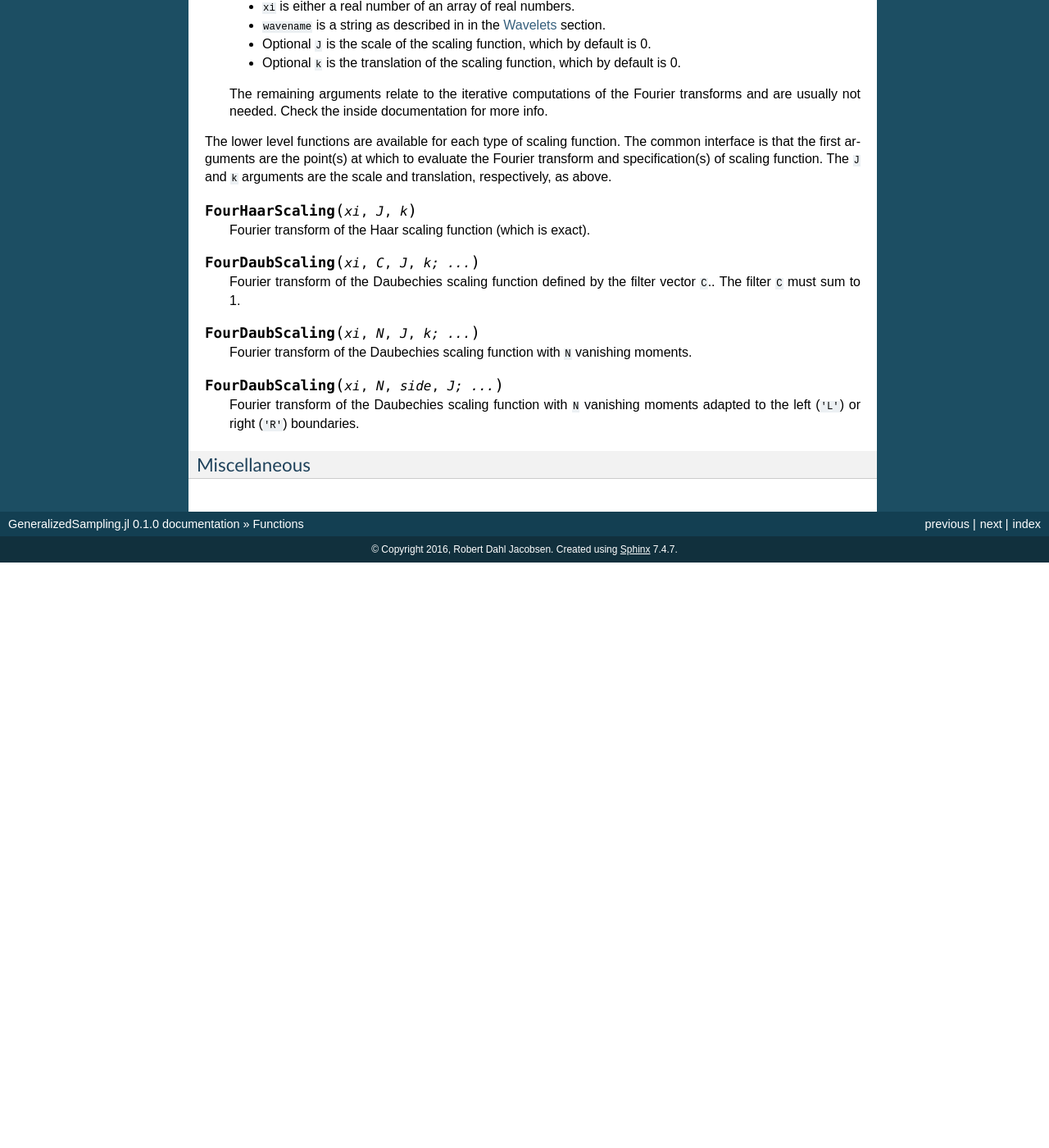
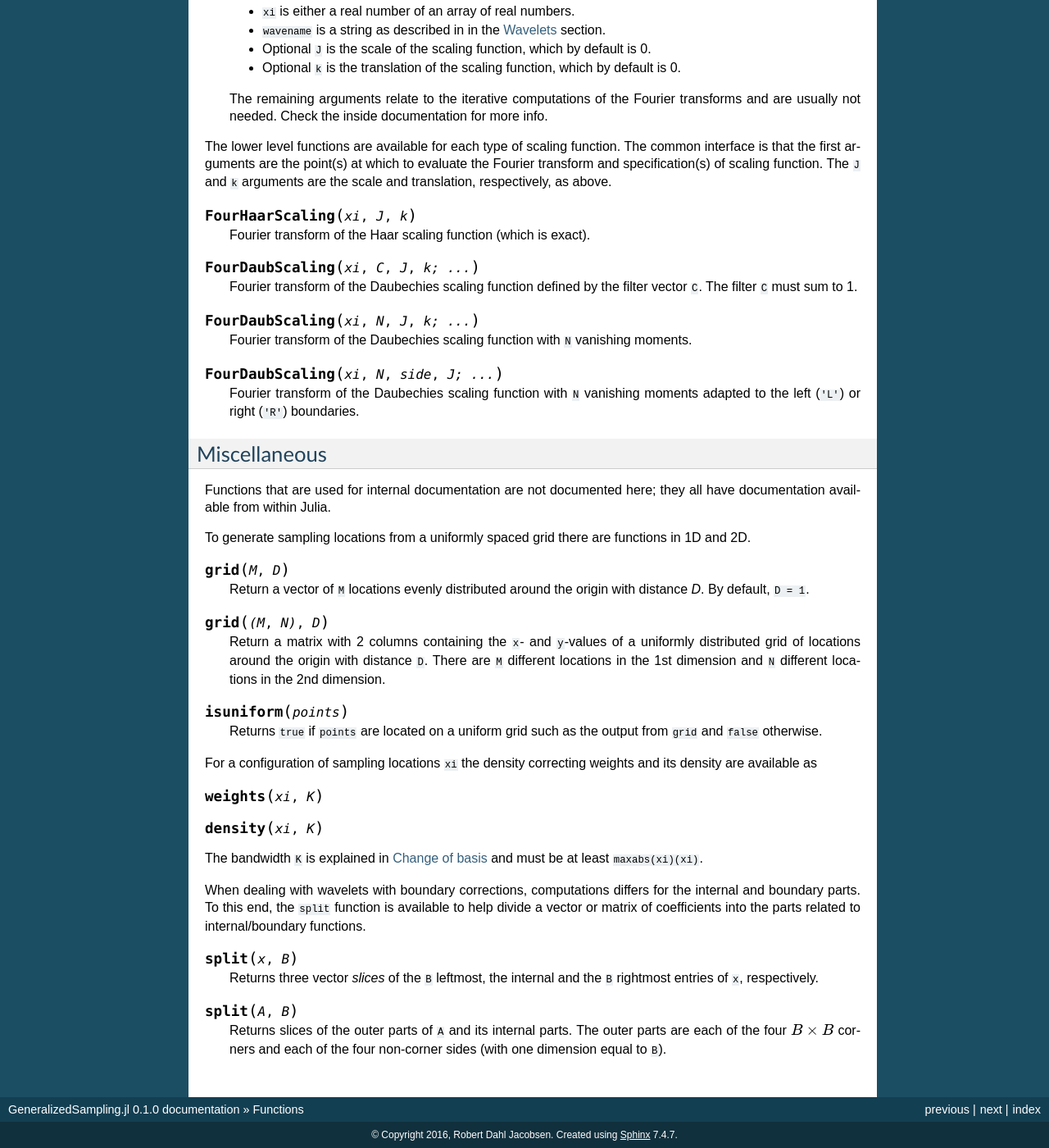
Before and after one commit to robertdj/GeneralizedSampling.jl, a Sphinx documentation site: the page built from doc/source/functions.rst, in a window 1280 px wide and 1400 px high, scrolled down 1920 px. Shown: the whole window at 82% size. Built offline with Sphinx 7.4.7, drawn with Linux system fonts in a browser that asks for light colours; cross-references to code outside the pages are shown as plain code; before the commit the page ends 2606 px from its top, so only the background shows below that; some of the changed text lies outside the part shown.

Commit message:
Documenting misc functions

```diff
--- /dev/null
+++ b/doc/source/bibliography.bib
@@ -0,0 +1,46 @@
+@Article{Cohen:Daubechies:Vial:1993,
+	Title = {Wavelets on the Interval and Fast Wavelet Transforms},
+	Author = {Albert Cohen and Ingrid Daubechies and Pierre Vial},
+	Journal = {Applied and Computational Harmonic Analysis},
+	Year = {1993},
+	Month = {December},
+	Number = {1},
+	Pages = {54--81},
+	Volume = {1},
+	Doi = {10.1006/acha.1993.1005},
+}
+
+@Article{Adcock.Gataric.Hansen.2015,
+	Title = {Weighted frames of exponentials and stable recovery of multidimensional functions from nonuniform Fourier samples},
+	Author = {Ben Adcock and Milana Gataric and Anders C. Hansen},
+	Journal = {Applied Computational Harmonic Analysis},
+	Year = {2015},
+
+}
+
+@Article{Adcock.Gataric.Hansen.2014,
+	Title = {On stable reconstructions from univariate nonuniform Fourier measurements},
+	Author = {Ben Adcock and Milana Gataric and Anders C. Hansen},
+	Journal = {SIAM Journal on Imaging Sciences},
+	Year = {2014},
+	Number = {3},
+	Pages = {1690--1723},
+	Volume = {7},
+	Doi = {10.1137/130943431},
+}
+
+@Article{Gataric:Poon:2016,
+	Title = {A practical guide to the recovery of wavelet coefficients from Fourier measurements},
+	Author = {Milana Gataric and Clarice Poon},
+	Year = {2016},
+}
+
+@Article{Adcock:Hansen:2012:GS,
+	Title = {A Generalized Sampling Theorem for Stable Reconstructions in Arbitrary Bases},
+	Author = {Ben Adcock and Anders C. Hansen},
+	Journal = {Journal of Fourier Analysis and Applications},
+	Year = {2012},
+	Pages = {685--716},
+	Volume = {18},
+	Doi = {10.1007/s00041-012-9221-x},
+}
--- a/doc/source/functions.rst
+++ b/doc/source/functions.rst
@@ -10,7 +10,7 @@ Furthermore, the type hierarchy of change of basis objects is introduced.
 .. _allowedwavelets:
 
 Wavelets
-~~~~~~~~
+--------
 
 Currently *GeneralizedSampling* supports reconstruction in Daubechies wavelets/scaling functions.
 As the reconstruction happens on :math:`[0,1]` the functions near the boundaries needs to be modified -- which can happen in multiple ways.
@@ -80,7 +82,7 @@ Change of basis
 
 
 Types
-~~~~~
+-----
 
 .. code-block:: julia
 
@@ -120,7 +122,7 @@ The ``J`` and ``k`` arguments are the scale and translation, respectively, as ab
 
 .. function:: FourDaubScaling(xi, C, J, k; ...)
 
-    Fourier transform of the Daubechies scaling function defined by the filter vector ``C``..
+    Fourier transform of the Daubechies scaling function defined by the filter vector ``C``.
     The filter ``C`` must sum to 1.
 
 .. function:: FourDaubScaling(xi, N, J, k; ...)
@@ -134,3 +136,42 @@ The ``J`` and ``k`` arguments are the scale and translation, respectively, as ab
 
 Miscellaneous
 -------------
+
+Functions that are used for internal documentation are not documented here; they all have documentation available from within Julia.
+
+To generate sampling locations from a uniformly spaced grid there are functions in 1D and 2D.
+
+.. function:: grid(M, D)
+
+    Return a vector of ``M`` locations evenly distributed around the origin with distance `D`.
+    By default, ``D = 1``.
+
+.. function:: grid( (M,N), D )
+
+    Return a matrix with 2 columns containing the ``x``- and ``y``-values of a uniformly distributed grid of locations around the origin with distance ``D``.
+    There are ``M`` different locations in the 1st dimension and ``N`` different locations in the 2nd dimension.
+
+.. function:: isuniform(points)
+
+    Returns ``true`` if ``points`` are located on a uniform grid such as the output from ``grid`` and ``false`` otherwise.
+
+
+For a configuration of sampling locations ``xi`` the density correcting weights and its density are available as
+
+.. function:: weights(xi, K)
+
+.. function:: density(xi, K)
+
+The bandwidth ``K`` is explained in :ref:`CoB` and must be at least ``maxabs(xi)(xi)``.
+
+When dealing with wavelets with boundary corrections, computations differs for the internal and boundary parts.
+To this end, the ``split`` function is available to help divide a vector or matrix of coefficients into the parts related to internal/boundary functions.
+
+.. function:: split(x, B)
+
+    Returns three vector *slices* of the ``B`` leftmost, the internal and the ``B`` rightmost entries of ``x``, respectively.
+
+.. function:: split(A, B)
+
+    Returns slices of the outer parts of ``A`` and its internal parts.
+    The outer parts are each of the four :math:`B\times B` corners and each of the four non-corner sides (with one dimension equal to ``B``).
--- a/doc/source/references.rst
+++ b/doc/source/references.rst
@@ -3,9 +3,4 @@
 References
 ==========
 
-- Ben Adcock and Anders C. Hansen, "A Generalized Sampling Theorem for Stable Reconstructions in Arbitrary Bases", Journal of Fourier Analysis and Applications, 2012, vol. 18, p. 685--716.  DOI: [10.1007/s00041-012-9221-x](https://dx.doi.org/10.1007/s00041-012-9221-x) arXiv: [1007.1852 [math.NA]](http://arxiv.org/abs/1007.1852)
-- Ben Adcock, Anders C. Hansen and Milana Gataric, "On stable reconstructions from univariate nonuniform Fourier measurements", SIAM Journal on Imaging Sciences, 2014, vol. 7, pp. 690--1723.  DOI: [10.1137/130943431](https://dx.doi.org/10.1137/130943431) arXiv: [1310.7820 [math.NA]](http://arxiv.org/abs/1310.7820)
-- Ben Adcock, Anders C. Hansen and Milana Gataric, "Weighted frames of exponentials and stable recovery of multidimensional functions from nonuniform Fourier samples", 2015.  arXiv: [1405.3111 [math.NA]](http://arxiv.org/abs/1405.3111)
--  Milana Gataric, Clarice Poon, "A practical guide to the recovery of wavelet coefficients from Fourier measurements", 2015, arXiv: [1505.05308 [math.NA]](http://arxiv.org/abs/1505.05308)
-
 .. bibliography:: bibliography.bib
```
Also changed, not shown: other parts of doc/source/functions.rst (+2 -0 lines).
